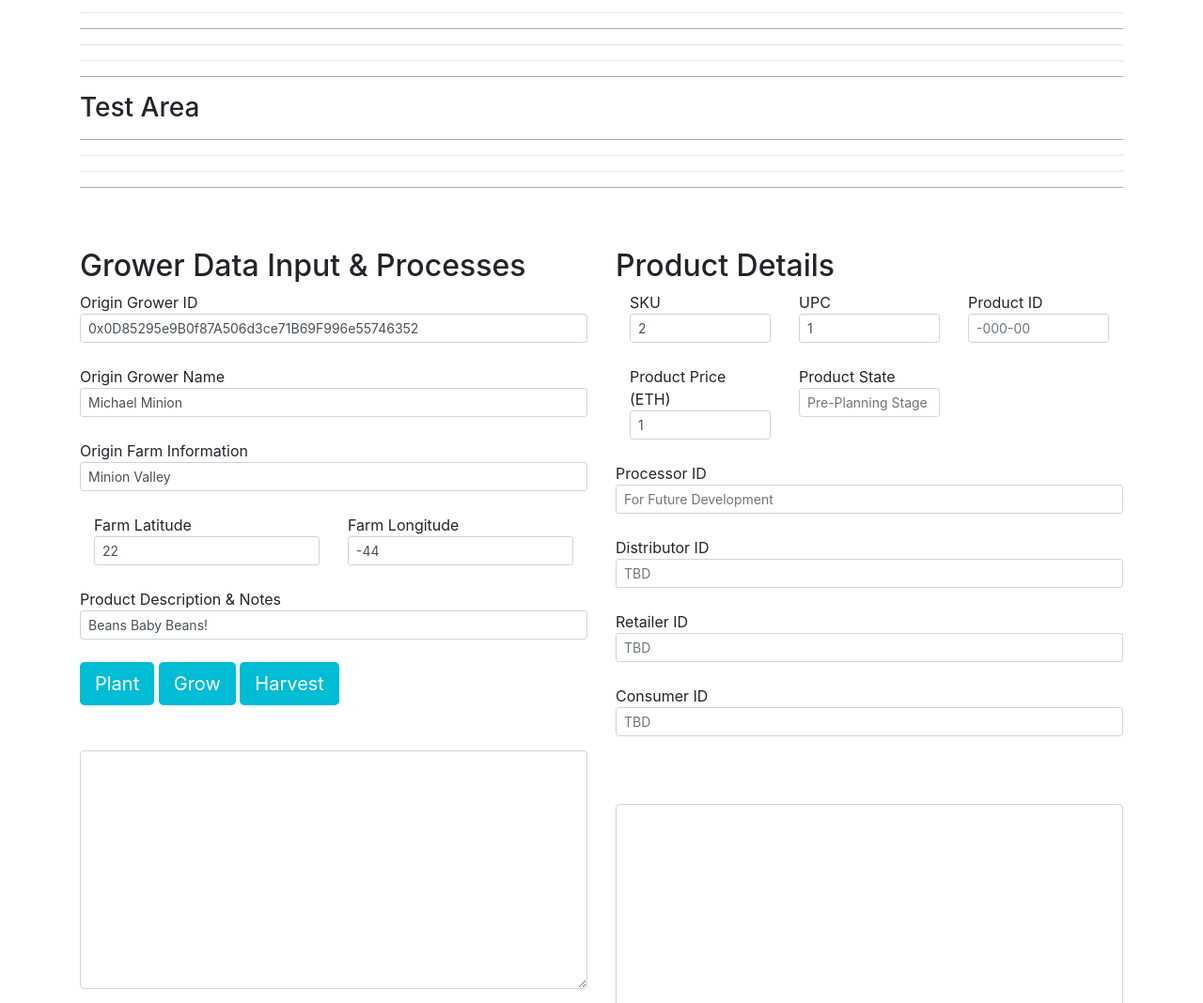
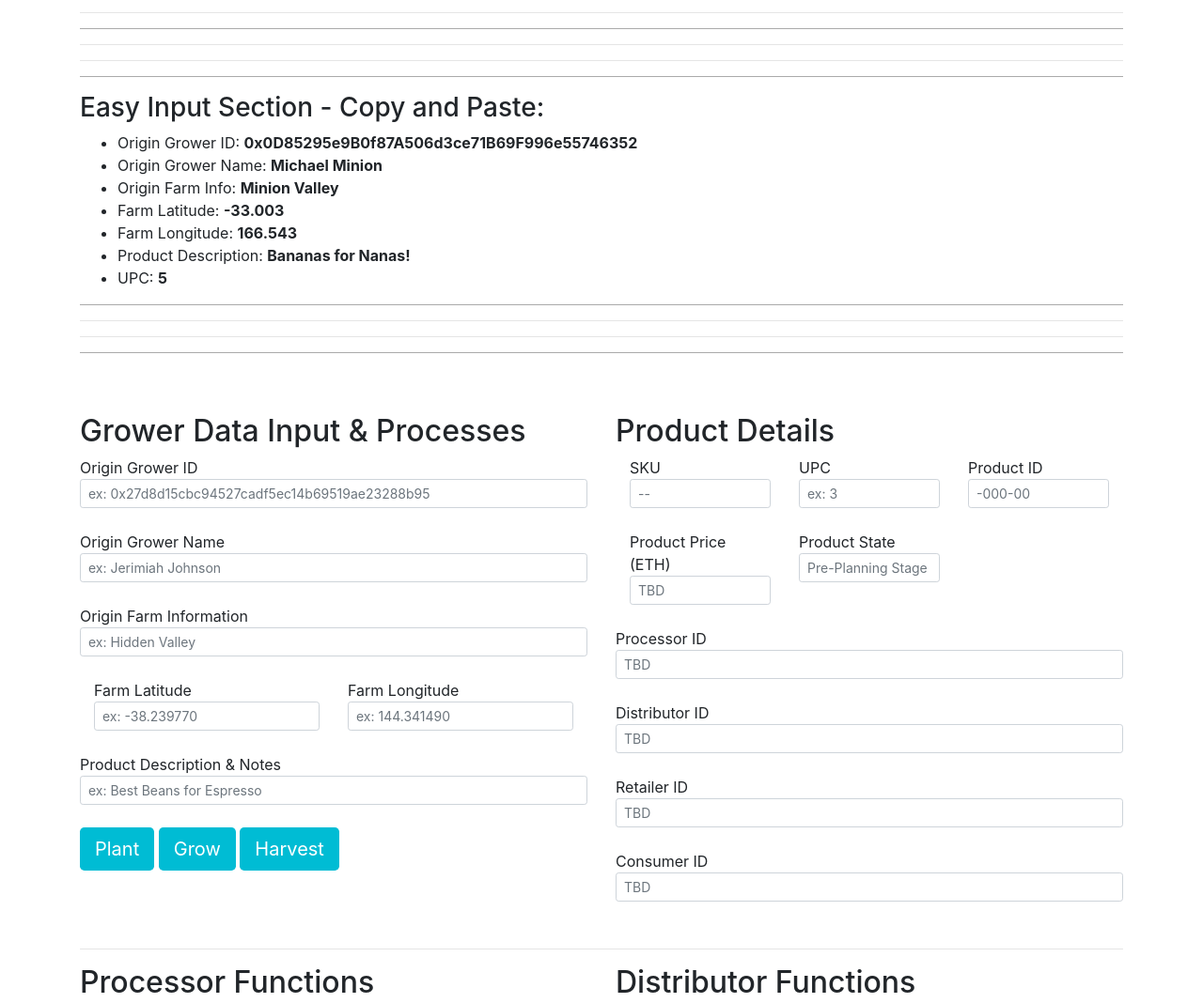
Before and after one commit to mjfullstack/SupplyChain, a website: page index.html in a window 1280 px wide. Shown: the part 404-1472 px from the top of the page at 94% size. Drawn offline with nearby package versions, Linux system fonts and the light colour scheme.

Commit message:
Feat: Get and Set Values on Presented Page: Part 1, prototyped.

```diff
--- a/index.html
+++ b/index.html
@@ -46,7 +46,17 @@
         <hr class="horizontal-rule" >
         <hr><hr>
         <hr class="horizontal-rule" >
-        <h3>Test Area</h3>
+        <h3>Easy Input Section - Copy and Paste:</h3>
+            <ul>
+                <li>Origin Grower ID: <b>0x0D85295e9B0f87A506d3ce71B69F996e55746352</b></li>
+                <li>Origin Grower Name: <b>Michael Minion</b></li>
+                <li>Origin Farm Info: <b>Minion Valley</b></li>
+                <li>Farm Latitude: <b>-33.003</b></li>
+                <li>Farm Longitude: <b>166.543</b></li>
+                <li>Product Description: <b>Bananas for Nanas!</b></li>
+                <li>UPC: <b>5</b></li>
+            </ul>
+
         <p id="ftc-item"></p>
         <hr class="horizontal-rule" >
         <hr><hr>
@@ -63,40 +73,40 @@
                         <!-- <p class="bold">Origin Grower ID</p> -->
                         Origin Grower ID
                         <br>
-                        <input class="form-control form-control-sm" type="text" id="originFarmerID1" name="originFarmerID" placeholder="0x27d8d15cbc94527cadf5ec14b69519ae23288b95" value="0x0D85295e9B0f87A506d3ce71B69F996e55746352" size="50"><br>
+                        <input class="form-control form-control-sm" type="text" id="originFarmerID1" name="originFarmerID" placeholder="ex: 0x27d8d15cbc94527cadf5ec14b69519ae23288b95" value="" size="50"><br>
                         Origin Grower Name
                         <br>
-                        <input class="form-control form-control-sm" type="text" id="originFarmName1" name="originFarmName" placeholder="Jerimiah Johnson" value="Michael Minion" size="50"><br>
+                        <input class="form-control form-control-sm" type="text" id="originFarmName1" name="originFarmName" placeholder="ex: Jerimiah Johnson" value="" size="50"><br>
                         Origin Farm Information
                         <br>
-                        <input class="form-control form-control-sm" type="text" id="originFarmInformation1" name="originFarmInformation" placeholder="Hidden Valley" value="Minion Valley" size="50"><br>
+                        <input class="form-control form-control-sm" type="text" id="originFarmInformation1" name="originFarmInformation" placeholder="ex: Hidden Valley" value="" size="50"><br>
                         <!-- Make container for Farm GPS coordinates on one line -->
                         <div class="container">
                             <div class="row">
                                 <div class="col col-md-6 col-sm-12 col-xs-12">
                                     Farm Latitude
                                     <br>
-                                    <input class="form-control form-control-sm" type="text" id="originFarmLatitude1" name="originFarmLatitude" placeholder="-38.239770" value="22" size="50"><br>
+                                    <input class="form-control form-control-sm" type="text" id="originFarmLatitude1" name="originFarmLatitude" placeholder="ex: -38.239770" value="" size="50"><br>
                                 </div>
                                 <div class="col col-md-6 col-sm-12 col-xs-12">
                                     Farm Longitude
                                     <br>
-                                    <input class="form-control form-control-sm" type="text" id="originFarmLongitude1" name="originFarmLongitude" placeholder="144.341490" value="-44" size="50"><br>
+                                    <input class="form-control form-control-sm" type="text" id="originFarmLongitude1" name="originFarmLongitude" placeholder="ex: 144.341490" value="" size="50"><br>
                                 </div>
                             </div>
                         </div>
                         Product Description & Notes
                         <br>
-                        <input class="form-control form-control-sm" type="text" id="productNotes1" name="productNotes" placeholder="Best Beans for Espresso" value="Beans Baby Beans!" size="60"><br>
+                        <input class="form-control form-control-sm" type="text" id="productNotes1" name="productNotes" placeholder="ex: Best Beans for Espresso" value="" size="60"><br>
                         <div class=button-div>
                             <button class="btn-lg btn-plant" id="button-plant" type="button" data-id="11">Plant</button>
                             <button class="btn-lg btn-grow" id="button-grow" type="button" data-id="12">Grow</button>
                             <button class="btn-lg btn-harvest" id="button-harvest" type="button" data-id="1">Harvest</button>
                         </div>
-                        <br><br>
+                        <!-- <br><br>
                         <textarea class="form-control" id="ftc-item1" rows="10"></textarea>
                         <p id="ftc-item1p"></p>
-                        <p id="ftc-item1p1"></p>
+                        <p id="ftc-item1p1"></p> -->
                     </div>
                 <div class=form-break></div>
                 </div>
@@ -111,12 +121,12 @@
                                 <div class="col col-md-4 col-sm-12 col-xs-12">
                                     SKU
                                     <br>
-                                    <input class="input-field form-control form-control-sm" type="number" id="sku1" name="sku" placeholder="--" value="2"><br>
+                                    <input class="input-field form-control form-control-sm" type="number" id="sku1" name="sku" placeholder="--" value=""><br>
                                 </div>
                                 <div class="col col-md-4 col-sm-12 col-xs-12">
                                     UPC
                                     <br>
-                                    <input class="input-field form-control form-control-sm" type="number" id="upc1" name="upc" placeholder="--" value="1"><br>
+                                    <input class="input-field form-control form-control-sm" type="number" id="upc1" name="upc" placeholder="ex: 3" value=""><br>
                                 </div>
                                 <div class="col col-md-4 col-sm-12 col-xs-12">
                                     Product ID
@@ -131,7 +141,7 @@
                                 <div class="col col-md-4 col-sm-12 col-xs-12">
                                     Product Price (ETH)
                                     <br>
-                                    <input class="form-control form-control-sm" type="number" id="productPrice1" name="productPrice" value=1><br>
+                                    <input class="form-control form-control-sm" type="number" id="productPrice1" name="productPrice" placeholder="TBD" value=><br>
                                 </div>
                                 <div class="col col-md-4 col-sm-12 col-xs-12">
                                     Product State
@@ -143,7 +153,7 @@
                         </div>
                         Processor ID
                         <br>
-                        <input class="form-control form-control-sm" type="text" id="processorID1" name="processorID" placeholder="For Future Development" value="" size="50"><br>
+                        <input class="form-control form-control-sm" type="text" id="processorID1" name="processorID" placeholder="TBD" value="" size="50"><br>
                         Distributor ID
                         <br>
                         <input class="form-control form-control-sm" type="text" id="distributorID1" name="distributorID" placeholder="TBD" value="" size="50"><br>
@@ -153,10 +163,10 @@
                         Consumer ID
                         <br>
                         <input class="form-control form-control-sm" type="text" id="consumerID1" name="consumerID" placeholder="TBD" value="" size="50"><br>
-                        <br><br>
+                        <!-- <br><br>
                         <textarea class="form-control" id="ftc-item2" rows="10"></textarea>
                         <p id="ftc-item2p"></p>
-                        <p id="ftc-item2p2"></p>
+                        <p id="ftc-item2p2"></p> -->
                     </div>
                     <div class=form-break></div>
                 </div>
--- a/src/js/app.js
+++ b/src/js/app.js
@@ -317,25 +317,14 @@ App = {
         var processId = parseInt($(event.target).data('id'));
         App.readFormN(processId);
         /************** SAVE FOR TESTING *****************/
-                // Testing DOM Manipulation
-                const testStringDOM =
-                App.sku+
-                App.upc+
-                App.ownerID+
-                App.originFarmerID+
-                App.originFarmName+
-                App.originFarmInformation+
-                App.originFarmLatitude+
-                App.originFarmLongitude+
-                App.productNotes+
-                App.productPrice+
-                App.distributorID+
-                App.retailerID+
-                App.consumerID;
-
-                console.log(`plantItem testStringDOM = ${testStringDOM}`)
+        // TEMP: Set values that will eventually be returned in 'result'
+        // When they are, we'll place the values received into the form on the page.
+        // SET the values temporarily...
+        App.localItemState = "Planted";
+        // PLACE the values on the page...
+        $("#productState1").val(`${App.localItemState}`); // MWJ - Should work
+        $("#ftc-item").text(`plantItem ftc-item TEXT are here! App.localItemState = ${App.localItemState}`); // MWJ - Should work
         /************** SAVE FOR TESTING *****************/
-
         App.contracts.SupplyChain.deployed().then(function(instance) {
             return instance.plantItem(
                 App.upc,
```
